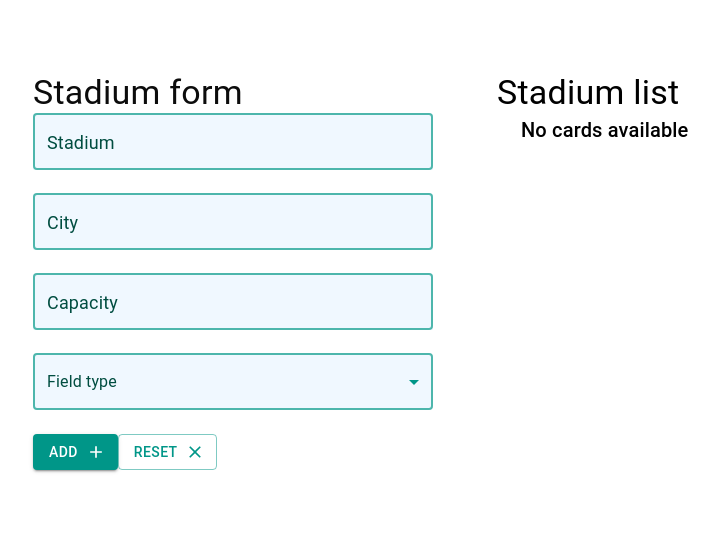
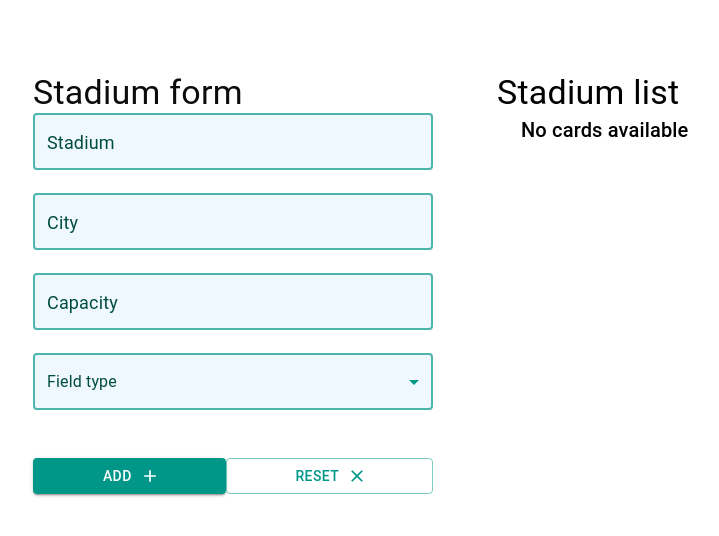
Before and after one commit to proga-react-practice/sigma-ivan-ostapiv, a React (Vite) app: page / in a window 1280 px wide. Shown: the top 536 px of the page, without its empty margins (39-758 px from the left). Built offline with nearby package versions, Linux system fonts and the light colour scheme.

Commit message:
Fix issue with the appearance of buttons

```diff
--- a/src/components/Form.tsx
+++ b/src/components/Form.tsx
@@ -256,7 +256,7 @@ const Form: React.FC<FormProps> = ({setCardInfo}) => {
                         </Stack>
                     )}
                 </Box>
-                <Box sx={{position: "relative", minHeight: "105px"}}>
+                <Box mt={3} display="flex">
                     <Button
                         variant="contained"
                         type="submit"
```
